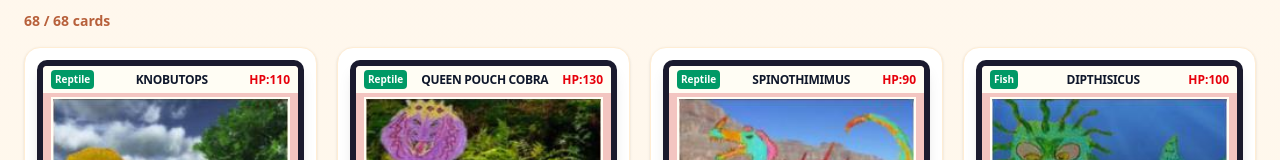
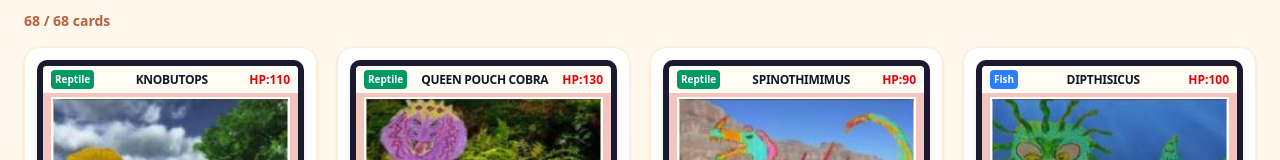
Before and after one commit to bmilici/dipsgiving, a Next.js app: page /drinkemon in a window 1280 px wide. Shown: the part 387-547 px from the top of the page. Built offline with nearby package versions, Linux system fonts and the light colour scheme.

Commit message:
feat: add dynamic type badge colors and fix typo in creature type

```diff
--- a/src/app/drinkemon/page.tsx
+++ b/src/app/drinkemon/page.tsx
@@ -108,16 +108,30 @@ function VirtualCard({ card, compact = false, isCompare = false }: { card: Card;
   const cardAspect = "aspect-[2.5/4]";
   const imageAspect = isCompare ? "aspect-[4/3]" : "aspect-[1.35/1]";
 
+  // Dynamic type badge colors based on creature type
+  const typeColors: Record<string, string> = {
+    Reptile: "bg-emerald-600",
+    Fish: "bg-blue-500",
+    Bird: "bg-yellow-500 text-slate-900",
+    Mammal: "bg-orange-500",
+    Mammall: "bg-orange-500", // Handle typo in data
+    Insect: "bg-lime-600",
+    Ghost: "bg-purple-600",
+    Plant: "bg-green-700",
+    Mecha: "bg-slate-500",
+  };
+  const typeBgColor = typeColors[card.drinkemonType || ""] || "bg-slate-600";
+
   return (
     <article className={`flex flex-col overflow-hidden rounded-lg border-[6px] border-[#1a1a2e] bg-[#f3c5c1] shadow-lg ${compact ? cardAspect : `${cardAspect} max-w-sm`}`}>
       {/* Header - Type, Name, HP */}
       <header className={`flex items-center justify-between gap-0.5 bg-[#fffdf4] ${isCompare ? "px-1 py-0.5" : "px-2 py-1"}`}>
-        <span className={`rounded bg-emerald-600 px-1 py-0.5 ${headerTextSize} font-bold text-white`}>{card.drinkemonType || "Type"}</span>
+        <span className={`rounded ${typeBgColor} px-1 py-0.5 ${headerTextSize} font-bold ${typeBgColor.includes("text-") ? "" : "text-white"}`}>{card.drinkemonType || "Type"}</span>
         <strong className={`flex-1 text-center ${nameSize} font-black uppercase tracking-tight text-slate-900 truncate px-0.5`}>{card.name || "Unnamed"}</strong>
         <span className={`${hpSize} font-black text-red-600`}>HP:{card.hp || "-"}</span>
       </header>
 
-      {/* Card Image - matches original card proportions */}
+      {/* Card Image - matches original card proportions, sharp corners */}
       <div className={`relative ${isCompare ? "mx-1 mt-0.5" : "mx-2 mt-1"} ${imageAspect} flex-shrink-0 overflow-hidden border-2 border-[#fffdf4] bg-slate-200`}>
         <img
           src={cardImageSrc(card)}
```
